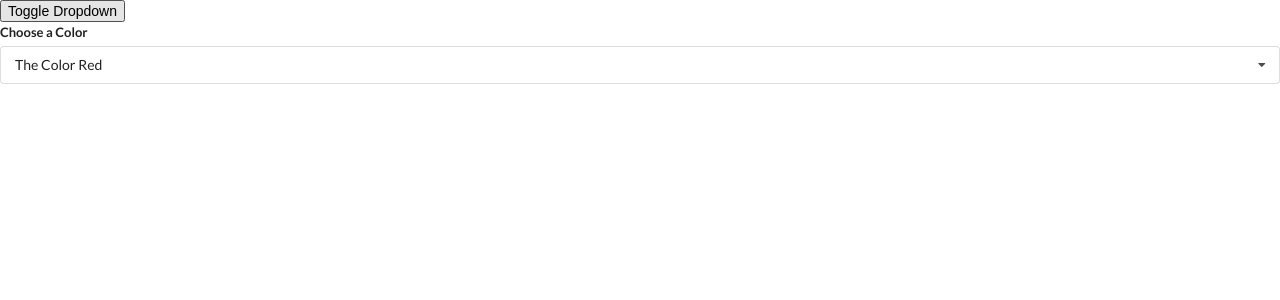
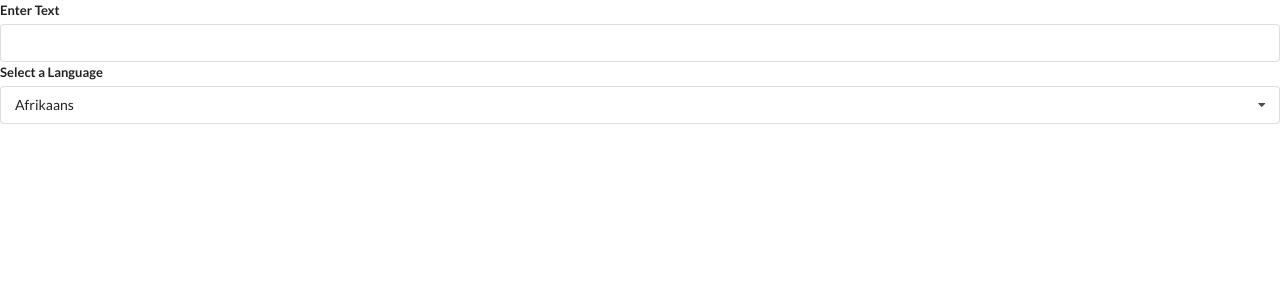
Before and after one commit to VitorDuarte0117/widget, a React (Create React App) app: page / in a window 1280 px wide. Shown: the top 300 px of the page. Built offline with nearby package versions, Linux system fonts and the light colour scheme.

Commit message:
Translate start

```diff
--- a/src/App.js
+++ b/src/App.js
@@ -3,6 +3,7 @@
 import Accordion from "./components/Accordion";
 import Dropdown from "./components/Dropdown";
 import Search from "./components/Search";
+import Translate from "./components/Translate";
 
 const App = () => {
     const items = [
@@ -35,21 +36,9 @@
         },
     ];
 
-    const [selected, setSelected] = useState(options[0]);
-    const [showDropdown, setShowDropdown] = useState(true);
-
     return (
         <div>
-            <button onClick={() => setShowDropdown(!showDropdown)}>
-                Toggle Dropdown
-            </button>
-            {showDropdown ? (
-                <Dropdown
-                    selected={selected}
-                    options={options}
-                    onSelectedChange={setSelected}
-                />
-            ) : null}
+            <Translate />
         </div>
     );
 };
--- a/src/components/Dropdown.js
+++ b/src/components/Dropdown.js
@@ -1,6 +1,6 @@
 import React, { useState, useEffect, useRef } from "react";
 
-const Dropdown = ({ options, selected, onSelectedChange }) => {
+const Dropdown = ({ label, options, selected, onSelectedChange }) => {
     const [open, setOpen] = useState(false);
     const ref = useRef();
     useEffect(() => {
@@ -39,7 +39,7 @@
     return (
         <div ref={ref} className="ui form">
             <div className="field">
-                <label className="label">Choose a Color</label>
+                <label className="label">{label}</label>
                 <div
                     onClick={() => setOpen(!open)}
                     className={`ui selection dropdown ${
--- /dev/null
+++ b/src/components/Translate.js
@@ -0,0 +1,47 @@
+import React, { useState } from "react";
+import Dropdown from "./Dropdown";
+
+const options = [
+    {
+        label: "Afrikaans",
+        value: "af",
+    },
+    {
+        label: "Arabic",
+        value: "ar",
+    },
+    {
+        label: "Hindi",
+        value: "hi",
+    },
+];
+
+const Translate = () => {
+    const [language, setLanguage] = useState(options[0]);
+    const [text, setText] = useState("");
+
+    return (
+        <div>
+            <div className="ui form">
+                <div className="field">
+                    <label>Enter Text</label>
+                    <input
+                        type="text"
+                        className="input"
+                        value={text}
+                        onChange={(e) => setText(e.target.value)}
+                    />
+                </div>
+            </div>
+
+            <Dropdown
+                label="Select a Language"
+                selected={language}
+                onSelectedChange={setLanguage}
+                options={options}
+            />
+        </div>
+    );
+};
+
+export default Translate;
```
